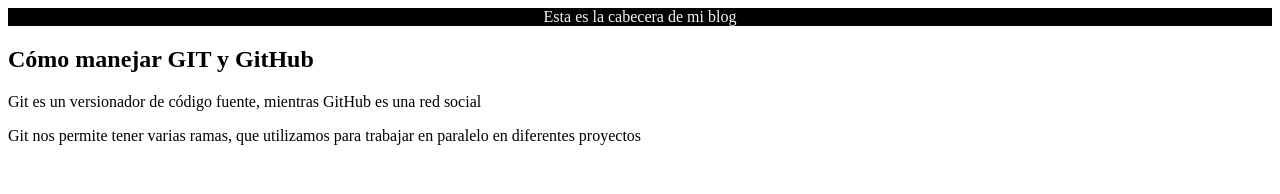
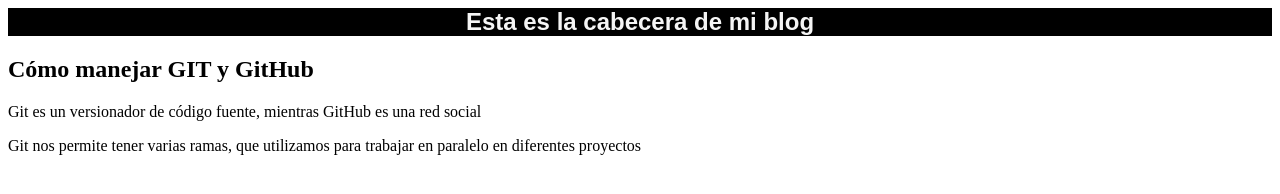
Before and after one commit to cesar8708/MyPersonalBlog, a plain HTML site: page index.html in a window 1280 px wide. Drawn offline with Linux system fonts and the light colour scheme.

Commit message:
Nuevo commit en master, tamaño del titulo

```diff
--- a/css/estilos.css
+++ b/css/estilos.css
@@ -3,4 +3,5 @@
     background-color: black;
     color: whitesmoke;
     width: 100%;
+    font-family: Arial, Helvetica, sans-serif;
 }
--- a/index.html
+++ b/index.html
@@ -5,7 +5,7 @@
     </head>
     <body>
         <div id="cabecera">
-            Esta es la cabecera de mi blog
+            <h2>Esta es la cabecera de mi blog</h2>
         </div>
         <h2>Cómo manejar GIT y GitHub</h2>
         <p>Git es un versionador de código fuente, mientras GitHub es una red social</p>
```
